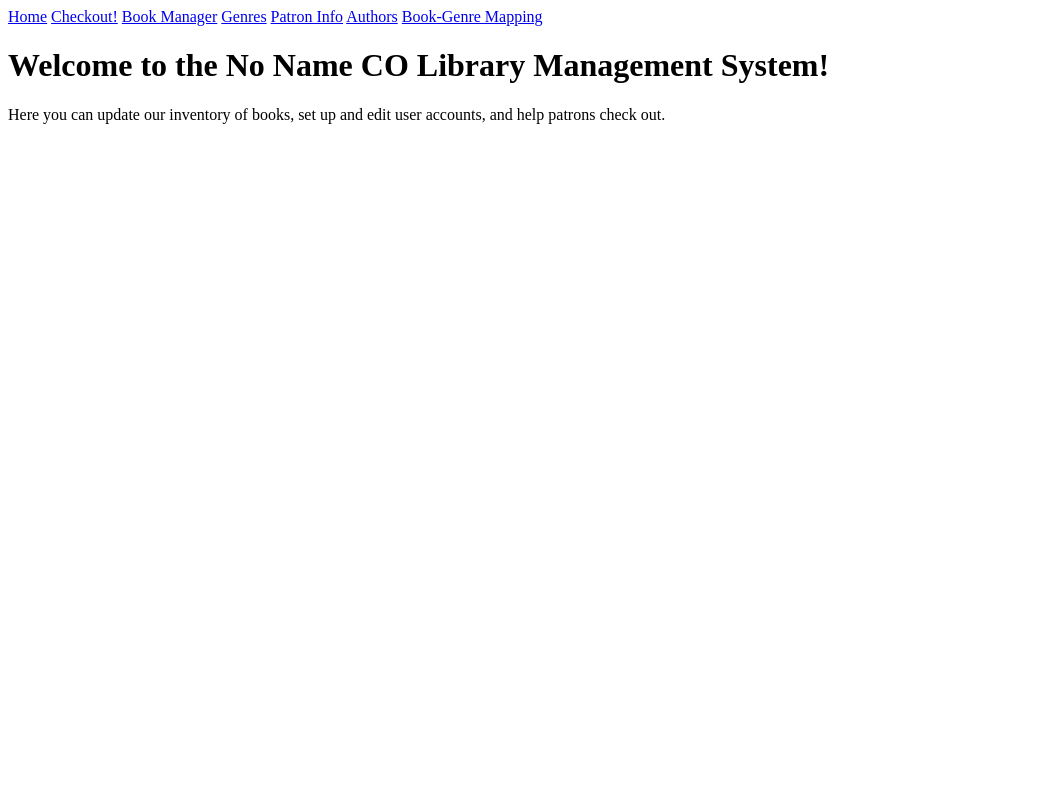
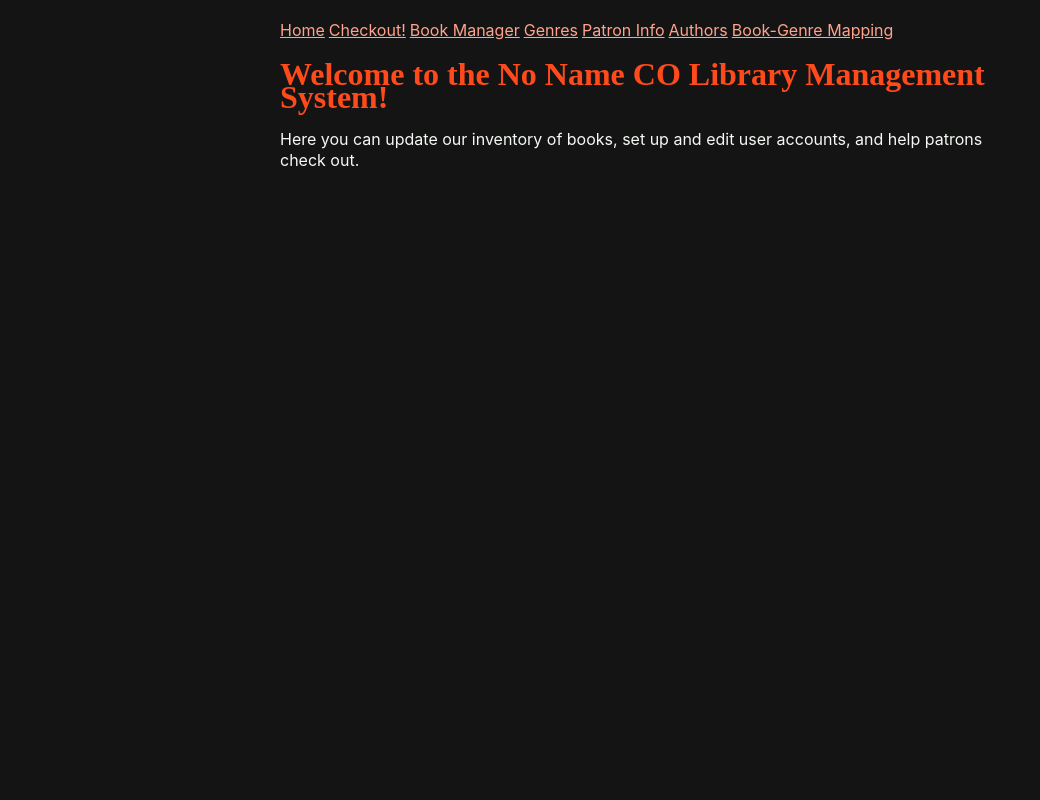
Before and after one commit to TLop503/cs340_term_project, a Flask app: page / in a window 1280 px wide. Shown: the whole page, without its empty margins (0-1040 px from the left). Run offline with Flask 3, Linux system fonts and the light colour scheme.

Commit message:
add meta-header template for things like stylesheets, add default stylesheet (to be updated)

```diff
--- a/app.py
+++ b/app.py
@@ -32,6 +32,7 @@ def author():
 def book_genre():
     return render_template('book_genre.html')
 
+
 # Listener
 if __name__ == "__main__":
-    app.run(port=1739, debug=True)
+    app.run(port=1740, debug=True)
--- /dev/null
+++ b/static/style/main.css
@@ -0,0 +1,73 @@
+:root {
+    --bg-black:#141414;
+    --text-sea:#f4faf3;
+    --title-orange:#FF4A1C;
+    --accent-grey: #565656;
+    --accent-orange:#ffa38c;
+}
+
+.inter-regular {
+    font-family: "Inter", serif;
+    font-optical-sizing: auto;
+    font-weight: 400; /* Regular weight */
+    font-style: normal;
+  }
+
+  .inter-bold {
+    font-family: "Inter", serif;
+    font-optical-sizing: auto;
+    font-weight: 700; /* Bold weight */
+    font-style: normal;
+  }
+
+body {
+    margin:auto;
+    padding:20px;
+    max-width:720px;
+    text-align:left;
+    word-wrap:break-word;
+    overflow-wrap:break-word;
+    line-height:1.3;
+
+    color:var(--text-sea);
+    background-color: var(--bg-black);
+
+  }
+
+li {
+    line-height: 1.5;
+}
+
+h1, h2, h3 {
+   color:var(--title-orange);
+   font-family: "Space Mono", serif;
+   line-height: .7;
+}
+
+.title {
+    font-style: oblique;
+}
+
+p, a, li {
+    font-family: "Inter", serif;
+}
+
+.date {
+    font-style: italic;
+    color: var(--accent-grey);
+}
+
+a {
+    color: var(--accent-orange);
+}
+
+nav a {
+    color:var(--accent-orange);
+    margin-right: 2%;
+    text-decoration: none;
+    line-height: 1;
+}
+
+img {
+    max-width: 720px;
+}
--- a/templates/author.html
+++ b/templates/author.html
@@ -4,7 +4,8 @@
         <title>Author Info</title>
     </head>
     <body>
-        {% include 'header.html.jinja' %}
+        {% include 'base.html.jinja' %}
+        {% block content %}
         <h1>Author Info</h1>
         <p>Here you can view and manage authors for our books.</p>
 
@@ -91,5 +92,6 @@
             <button type="submit">Delete Author</button>
         </form>
         <hr><br>
+        {% endblock %}
     </body>
 </html>
--- /dev/null
+++ b/templates/base.html.jinja
@@ -0,0 +1,11 @@
+<!DOCTYPE html>
+<html>
+    <head>
+        <title>{% block title %}{% endblock %}</title>
+        <link rel="stylesheet" type="text/css" href="{{ url_for('static', filename='style/main.css') }}">
+    </head>
+    <body>
+        {% include 'header.html.jinja' %}
+        {% block content %}{% endblock %}
+    </body>
+</html>
--- a/templates/book_genre.html
+++ b/templates/book_genre.html
@@ -4,7 +4,8 @@
         <title>Book Genres</title>
     </head>
     <body>
-        {% include 'header.html.jinja' %}
+        {% include 'base.html.jinja' %}
+        {% block content %}
         <h1>Book Genres</h1>
         <p>Here you can view and add mappings between books and genres.</p>
 
@@ -80,5 +81,6 @@
             </label><br>
             <button type="submit">Add Mapping</button>
         </form>
+        {% endblock %}
     </body>
 </html>
--- a/templates/books.html
+++ b/templates/books.html
@@ -4,7 +4,8 @@
         <title>Books</title>
     </head>
     <body>
-        {% include 'header.html.jinja' %}
+        {% include 'base.html.jinja' %}
+        {% block content %}
         <h1>Book Management System</h1>
         <p>Here you can update our inventory of books, add new titles, or delete retired editions.</p>
 
@@ -182,5 +183,6 @@
             <label>Book ID: <input type="number" name="book_ID" required></label><br>
             <button type="submit">Delete Book</button>
         </form>
+        {% endblock %}
     </body>
 </html>
--- a/templates/checkout.html
+++ b/templates/checkout.html
@@ -4,7 +4,8 @@
         <title>Checkouts</title>
     </head>
     <body>
-        {% include 'header.html.jinja' %}
+        {% include 'base.html.jinja' %}
+        {% block content %}
         <h1>Checkout</h1>
         <p>Here you can do lend books to patrons or accept them upon return</p>
 
@@ -114,6 +115,7 @@
             </tbody>
             <!-- Rows for past checkouts will go here -->
         </table>
-
+        <hr><br>
+        {% endblock %}
     </body>
 </html>
--- a/templates/genre.html
+++ b/templates/genre.html
@@ -4,7 +4,8 @@
         <title>Genre Info</title>
     </head>
     <body>
-        {% include 'header.html.jinja' %}
+        {% include 'base.html.jinja' %}
+        {% block content %}
         <h1>Genre Info</h1>
         <p>Here you can view and manage genres for our books</p>
 
@@ -79,5 +80,6 @@
             <button type="submit">Delete Genre</button>
         </form>
         <hr><br>
+        {% endblock %}
     </body>
 </html>
--- a/templates/index.html
+++ b/templates/index.html
@@ -1,10 +1,13 @@
+<!DOCTYPE html>
 <html>
     <head>
         <title>No Name CO Library</title>
     </head>
     <body>
-        {% include 'header.html.jinja' %}
+        {% include 'base.html.jinja' %}
+        {% block content %}
         <h1>Welcome to the No Name CO Library Management System!</h1>
         <p>Here you can update our inventory of books, set up and edit user accounts, and help patrons check out.</p>
+        {% endblock %}
     </body>
 </html>
--- a/templates/patron.html
+++ b/templates/patron.html
@@ -4,7 +4,8 @@
         <title>Patron Info</title>
     </head>
     <body>
-        {% include 'header.html.jinja' %}
+        {% include 'base.html.jinja' %}
+        {% block content %}
         <h1>Patron Info</h1>
         <p>Here you can view and manage accounts for our patrons.</p>
 
@@ -108,5 +109,6 @@
             <button type="submit">Delete User</button>
         </form>
         <hr><br>
+        {% endblock %}
     </body>
 </html>
```
